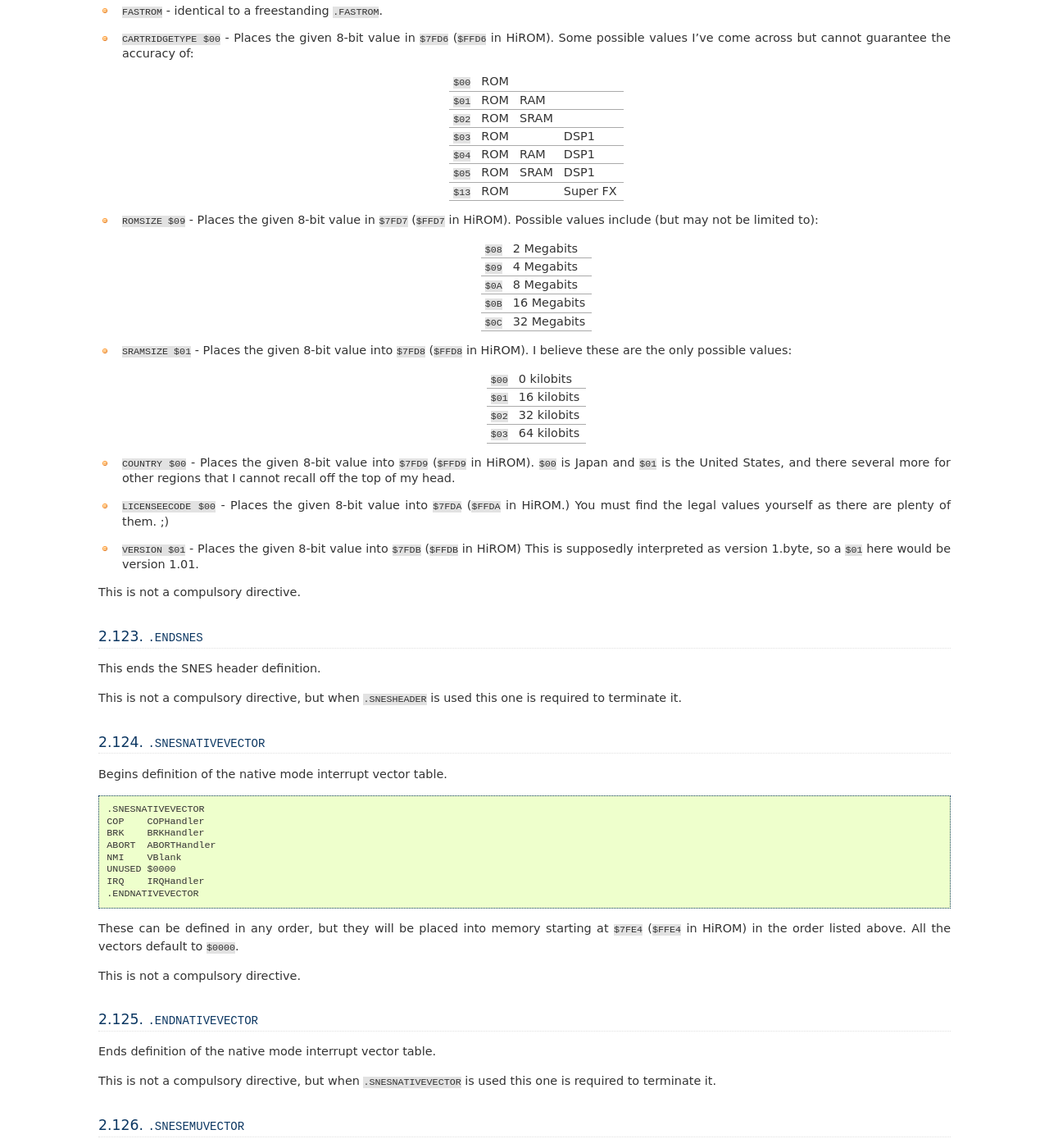
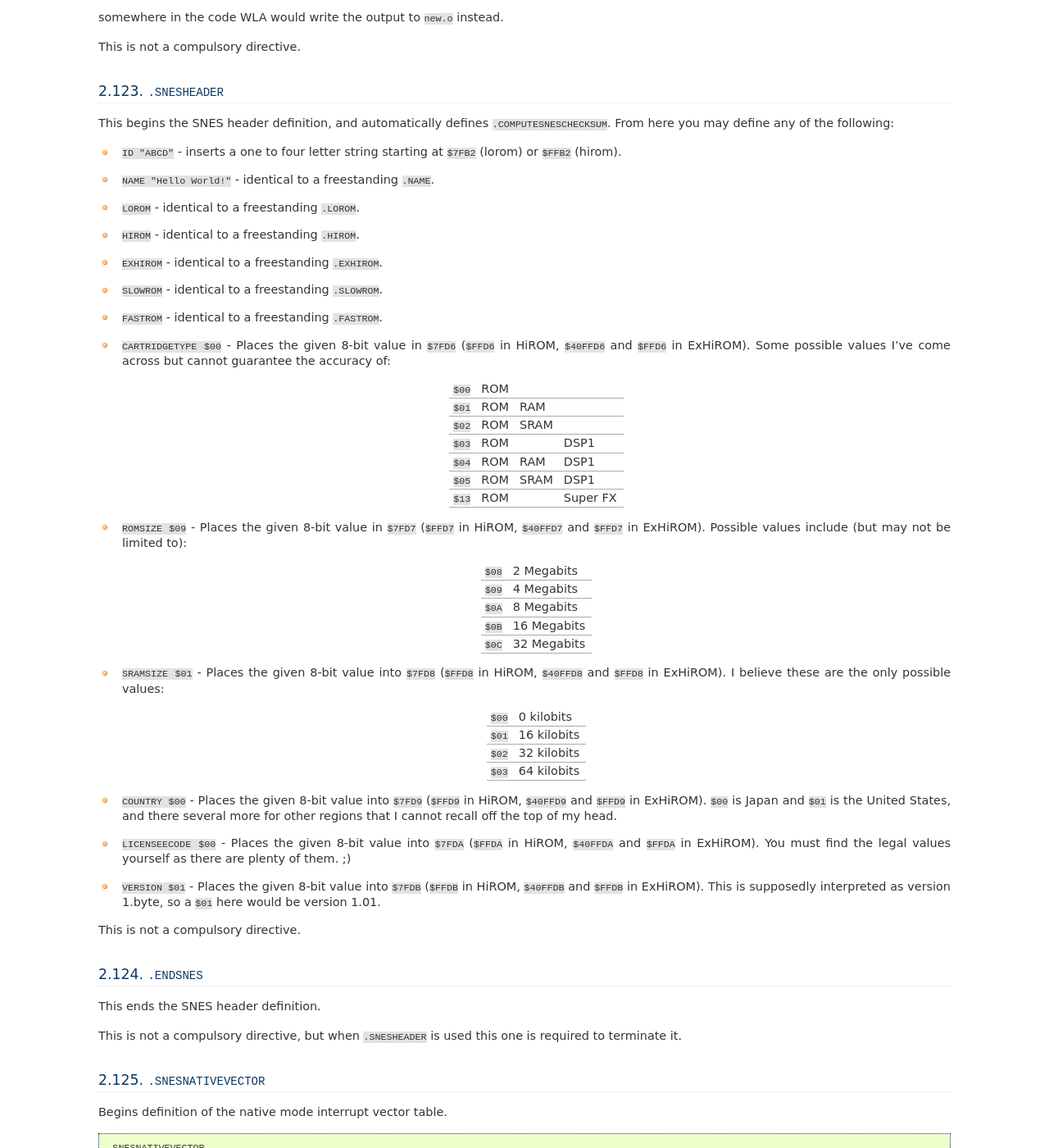
Before and after one commit to vhelin/wla-dx, a Sphinx documentation site: the page built from doc/asmdiv.rst, in a window 1280 px wide and 1400 px high, scrolled down 37852 px. Shown: the whole window at 82% size. Built offline with Sphinx 7.4.7, drawn with Linux system fonts in a browser that asks for light colours; some of the changed text lies outside the part shown.

Commit message:
Added documentation for .EXHIROM.

```diff
--- a/doc/asmdiv.rst
+++ b/doc/asmdiv.rst
@@ -51,6 +51,7 @@ ALL  ``.EMPTYFILL $C9``
 ALL  ``.EXPORT work_x``
 658  ``.FASTROM``
 658  ``.HIROM``
+658  ``.EXHIROM``
 GB   ``.LICENSEECODENEW "1A"``
 GB   ``.LICENSEECODEOLD $1A``
 658  ``.LOROM``
@@ -400,8 +401,10 @@ This is not a compulsory directive.
 
 If ``.NAME`` is used with WLA-GB then the 16 bytes ranging from ``$0134``
 to ``$0143`` are filled with the provided string. WLA-65816 fills
-the 21 bytes from ``$FFC0`` to ``$FFD4`` in HiROM- and from ``$7FC0`` to
-``$7FD4`` in LoROM-mode with the name string (SNES ROM title).
+the 21 bytes from ``$FFC0`` to ``$FFD4`` in HiROM and from ``$7FC0`` to
+``$7FD4`` in LoROM mode with the name string (SNES ROM title). For ExHiROM
+the ranges are from ``$40FFC0`` to ``$40FFD4`` and from ``$FFC0`` to ``$FFD4``
+(mirrored).
 
 If the string is shorter than 16/21 bytes the remaining space is
 filled with ``$00``.
@@ -588,12 +591,13 @@ This is not a compulsory directive.
 ------------------------
 
 When this directive is used WLA computes the SNES ROM checksum and
-inverse checksum found at ``$7FDC`` - ``$7FDF`` (LoROM) or ``$FFDC``-``$FFDF``
-(HiROM). Note that this directive can only be used with WLA-65816. Also note
-that the ROM size must be at least 32KB for LoROM images and 64KB for
-HiROM images.
-
-``.LOROM`` or ``.HIROM`` must be issued before ``.COMPUTESNESCHECKSUM``.
+inverse checksum found at ``$7FDC`` - ``$7FDF`` (LoROM), ``$FFDC`` - ``$FFDF``
+(HiROM) or ``$40FFDC`` - ``$40FFDF`` and ``$FFDC`` - ``$FFDF`` (ExHiROM).
+Note that this directive can only be used with WLA-65816. Also note
+that the ROM size must be at least 32KB for LoROM images, 64KB for
+HiROM images and 5MBit for ExHiROM.
+
+``.LOROM``, ``.HIROM`` or ``.EXHIROM`` must be issued before ``.COMPUTESNESCHECKSUM``.
 
 This is not a compulsory directive.
 
@@ -993,8 +997,9 @@ This is not a compulsory directive.
 ``.FASTROM``
 ------------
 
-Sets the ROM memory speed bit in ``$FFD5`` (``.HIROM``) or
-``$7FD5`` (``.LOROM``) to indicate that the SNES ROM chips are 120ns chips.
+Sets the ROM memory speed bit in ``$FFD5`` (``.HIROM``), ``$7FD5`` (``.LOROM``)
+or ``$FFD5`` and ``$40FFD5`` (``.EXHIROM``) to indicate that the SNES ROM chips
+are 120ns chips.
 
 This is not a compulsory directive.
 
@@ -1002,8 +1007,10 @@ This is not a compulsory directive.
 ``.SLOWROM``
 ------------
 
-Clears the ROM memory speed bit in ``$FFD5`` (``.HIROM``) or
-``$7FD5`` (``.LOROM``) to indicate that the SNES ROM chips are 200ns chips.
+Clears the ROM memory speed bit in ``$FFD5`` (``.HIROM``), ``$7FD5`` (``.LOROM``)
+or ``$FFD5`` and ``$40FFD5`` (``.EXHIROM``) to indicate that the SNES ROM chips
+are 200ns chips.
+
 
 This is not a compulsory directive.
 
@@ -1041,13 +1048,26 @@ This is not a compulsory directive.
 With this directive you can define the SNES ROM mode to be HiROM.
 Issuing ``.HIROM`` will override the user's ROM bank map when
 WLALINK computes 24-bit addresses and bank references. If no
-``.HIROM`` or ``.LOROM`` are given then WLALINK obeys the banking
-defined in ``.ROMBANKMAP``.
+``.HIROM``, ``.LOROM`` or ``.EXHIROM`` are given then WLALINK obeys the
+banking defined in ``.ROMBANKMAP``.
 
 ``.HIROM`` also sets the ROM mode bit in ``$FFD5``.
 
 This is not a compulsory directive.
 
+``.EXHIROM``
+------------
+
+With this directive you can define the SNES ROM mode to be ExHiROM.
+Issuing ``.EXHIROM`` will override the user's ROM bank map when
+WLALINK computes 24-bit addresses and bank references. If no
+``.HIROM``, ``.LOROM`` or ``.EXHIROM`` are given then WLALINK obeys the
+banking defined in ``.ROMBANKMAP``.
+
+``.EXHIROM`` also sets the ROM mode bit in ``$40FFD5`` (mirrored in
+``$FFD5``).
+
+This is not a compulsory directive.
 
 ``.LOROM``
 ----------
@@ -1055,8 +1075,8 @@ This is not a compulsory directive.
 With this directive you can define the SNES ROM mode to be LoROM.
 Issuing ``.LOROM`` will override the user's ROM bank map when
 WLALINK computes 24-bit addresses and bank references. If no
-``.HIROM`` or ``.LOROM`` are given then WLALINK obeys the banking
-defined in ``.ROMBANKMAP``.
+``.HIROM``, ``.LOROM`` or ``.EXHIROM`` are given then WLALINK obeys the
+banking defined in ``.ROMBANKMAP``.
 
 WLA defaults to ``.LOROM``.
 
@@ -1085,7 +1105,7 @@ bank)::
 contribute to the bank number (bank number == ``.BASE`` + ROM bank of the
 label).
 
-On 65816, use ``.LOROM`` or ``.HIROM`` to define the ROM mode.
+On 65816, use ``.LOROM``, ``.HIROM`` or ``.EXHIROM`` to define the ROM mode.
 
 This is not a compulsory directive.
 
@@ -2397,11 +2417,12 @@ This begins the SNES header definition, and automatically defines
 * ``NAME "Hello World!"`` - identical to a freestanding ``.NAME``.
 * ``LOROM`` - identical to a freestanding ``.LOROM``.
 * ``HIROM`` - identical to a freestanding ``.HIROM``.
+* ``EXHIROM`` - identical to a freestanding ``.EXHIROM``.
 * ``SLOWROM`` - identical to a freestanding ``.SLOWROM``.
 * ``FASTROM`` - identical to a freestanding ``.FASTROM``.
 * ``CARTRIDGETYPE $00`` - Places the given 8-bit value in ``$7FD6`` (``$FFD6``
-  in HiROM). Some possible values I've come across but cannot guarantee the
-  accuracy of:
+  in HiROM, ``$40FFD6`` and ``$FFD6`` in ExHiROM). Some possible values I've
+  come across but cannot guarantee the accuracy of:
 
    ======== ====== ====== ==========
     ``$00``  ROM
@@ -2413,7 +2434,8 @@ This begins the SNES header definition, and automatically defines
     ``$13``  ROM            Super FX
    ======== ====== ====== ==========
 * ``ROMSIZE $09`` - Places the given 8-bit value in ``$7FD7`` (``$FFD7`` in
-  HiROM). Possible values include (but may not be limited to):
+  HiROM, ``$40FFD7`` and ``$FFD7`` in ExHiROM). Possible values include (but
+  may not be limited to):
 
    ======== =============
     ``$08``   2 Megabits
@@ -2423,7 +2445,8 @@ This begins the SNES header definition, and automatically defines
     ``$0C``  32 Megabits
    ======== =============
 * ``SRAMSIZE $01`` - Places the given 8-bit value into ``$7FD8`` (``$FFD8`` in
-  HiROM). I believe these are the only possible values:
+  HiROM, ``$40FFD8`` and ``$FFD8`` in ExHiROM). I believe these are the only possible
+  values:
 
    ======== =============
     ``$00``   0 kilobits
@@ -2432,14 +2455,15 @@ This begins the SNES header definition, and automatically defines
     ``$03``  64 kilobits
    ======== =============
 * ``COUNTRY $00`` - Places the given 8-bit value into ``$7FD9`` (``$FFD9`` in
-  HiROM). ``$00`` is Japan and ``$01`` is the United States, and there several
-  more for other regions that I cannot recall off the top of my head.
+  HiROM, ``$40FFD9`` and ``$FFD9`` in ExHiROM). ``$00`` is Japan and ``$01`` is the
+  United States, and there several more for other regions that I cannot recall off
+  the top of my head.
 * ``LICENSEECODE $00`` - Places the given 8-bit value into ``$7FDA`` (``$FFDA``
-  in HiROM.) You must find the legal values yourself as there are plenty of
-  them. ;)
+  in HiROM, ``$40FFDA`` and ``$FFDA`` in ExHiROM). You must find the legal values
+  yourself as there are plenty of them. ;)
 * ``VERSION $01`` - Places the given 8-bit value into ``$7FDB`` (``$FFDB`` in
-  HiROM) This is supposedly interpreted as version 1.byte, so a ``$01`` here
-  would be version 1.01.
+  HiROM, ``$40FFDB`` and ``$FFDB`` in ExHiROM). This is supposedly interpreted as
+  version 1.byte, so a ``$01`` here would be version 1.01.
 
 This is not a compulsory directive.
 
@@ -2468,8 +2492,8 @@ Begins definition of the native mode interrupt vector table. ::
     .ENDNATIVEVECTOR
 
 These can be defined in any order, but they will be placed into
-memory starting at ``$7FE4`` (``$FFE4`` in HiROM) in the order listed above.
-All the vectors default to ``$0000``.
+memory starting at ``$7FE4`` (``$FFE4`` in HiROM, ``$40FFE4`` and ``$FFE4`` in
+ExHiROM) in the order listed above. All the vectors default to ``$0000``.
 
 This is not a compulsory directive.
 
@@ -2498,8 +2522,8 @@ Begins definition of the emulation mode interrupt vector table. ::
     .ENDEMUVECTOR
 
 These can be defined in any order, but they will be placed into
-memory starting at ``$7FF4`` (``$FFF4`` in HiROM) in the order listed
-above. All the vectors default to ``$0000``.
+memory starting at ``$7FF4`` (``$FFF4`` in HiROM, ``$40FFF4`` and ``$FFF4`` in
+ExHiROM) in the order listed above. All the vectors default to ``$0000``.
 
 This is not a compulsory directive.
 
```
